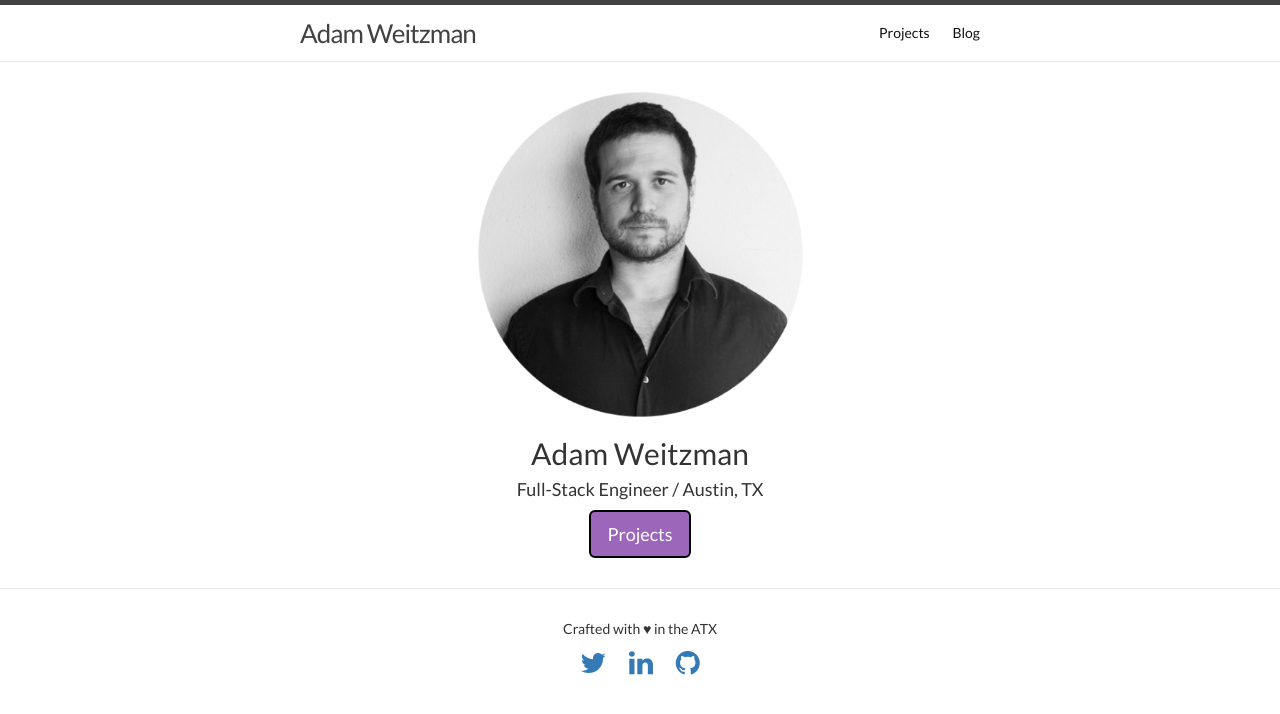
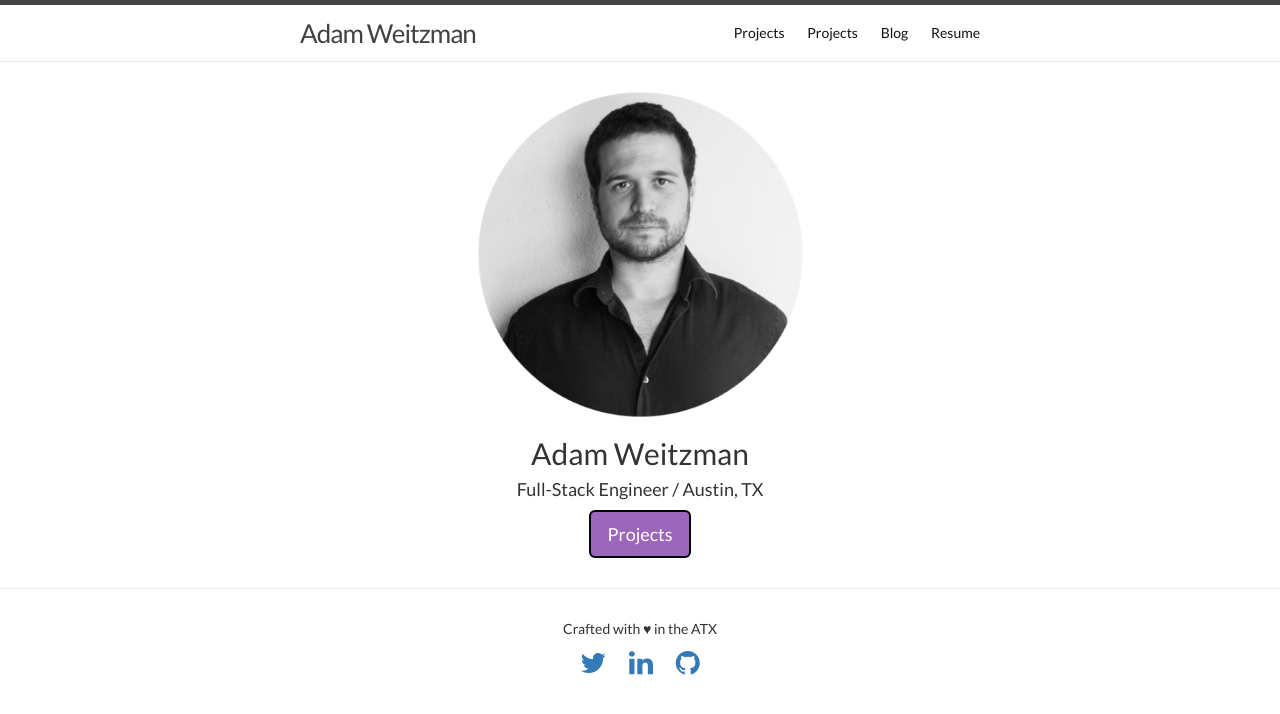
Before and after one commit to adamcweitzman/portfolio-blog, a Jekyll site: the page built from index.html, in a window 1280 px wide. Shown: the top 714 px of the page. Built offline with Jekyll 4.4.1, drawn with Linux system fonts in a browser that asks for light colours; nearby versions of some CDN libraries.

Commit message:
making about

```diff
--- a/_includes/header.html
+++ b/_includes/header.html
@@ -8,8 +8,10 @@
 
 <!--       <div class="trigger"> -->
 
+		  <a class="page-link" href="{{site.baseurl}}/about/index.html">Projects</a>
           <a class="page-link" href="{{site.baseurl}}/projects/index.html">Projects</a>
           <a class="page-link" href="{{site.baseurl}}/blog/index.html">Blog</a>
+          <a class="page-link" href="{{site.baseurl}}/adam-weitzman-resume-2016-v3.pdf">Resume</a>
 <!--
       </div> -->
 
--- /dev/null
+++ b/about/index.html
@@ -0,0 +1 @@
+index.html
```
Also changed, not shown: 1 other file.
